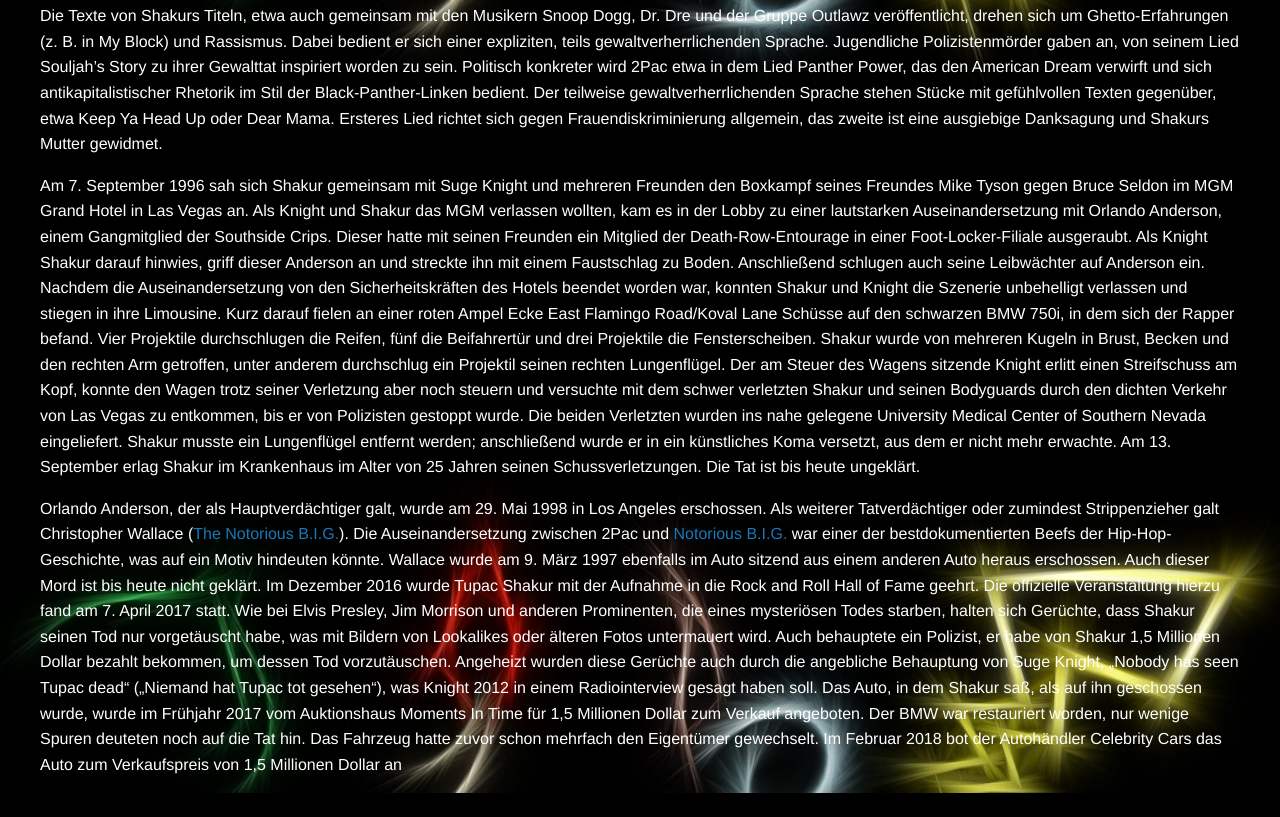
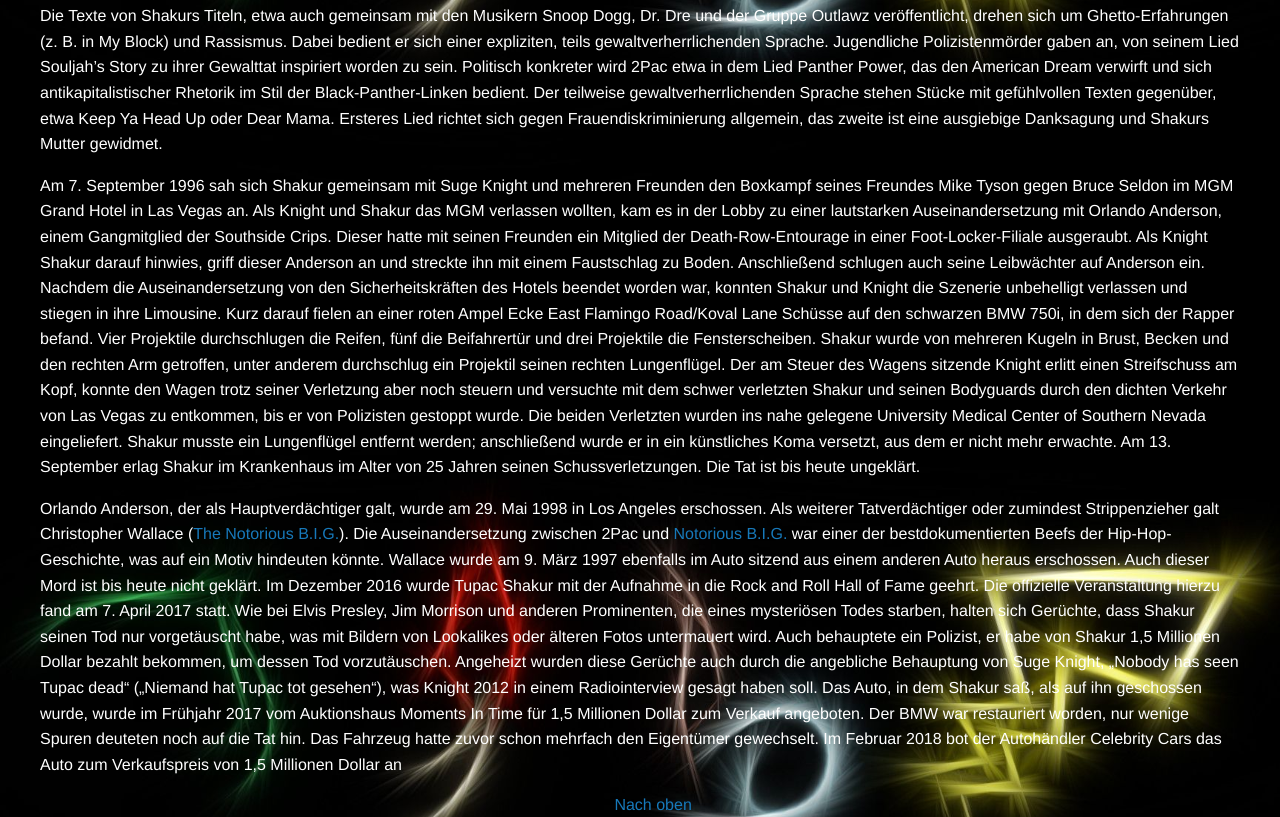
Before and after one commit to Nille21/Leistungsnachweis-IT-S-2101, a plain HTML site: page 2pac.html in a window 1280 px wide. Shown: the part 1311-2128 px from the top of the page. Before the commit the page ends 2104 px from the top, so only its background shows below. Drawn offline with Linux system fonts and the light colour scheme.

Commit message:
oben link

```diff
--- a/2pac.html
+++ b/2pac.html
@@ -49,6 +49,7 @@
 			Wie bei Elvis Presley, Jim Morrison und anderen Prominenten, die eines mysteriösen Todes starben, halten sich Gerüchte, dass Shakur seinen Tod nur vorgetäuscht habe, was mit Bildern von Lookalikes oder älteren Fotos untermauert wird. Auch behauptete ein Polizist, er habe von Shakur 1,5 Millionen Dollar bezahlt bekommen, um dessen Tod vorzutäuschen. Angeheizt wurden diese Gerüchte auch durch die angebliche Behauptung von Suge Knight, „Nobody has seen Tupac dead“ („Niemand hat Tupac tot gesehen“), was Knight 2012 in einem Radiointerview gesagt haben soll.
 			Das Auto, in dem Shakur saß, als auf ihn geschossen wurde, wurde im Frühjahr 2017 vom Auktionshaus Moments In Time für 1,5 Millionen Dollar zum Verkauf angeboten. Der BMW war restauriert worden, nur wenige Spuren deuteten noch auf die Tat hin. Das Fahrzeug hatte zuvor schon mehrfach den Eigentümer gewechselt. Im Februar 2018 bot der Autohändler Celebrity Cars das Auto zum Verkaufspreis von 1,5 Millionen Dollar an</p>
 			</div>
+			<a id="hoch" href="#">Nach oben</a>
 		</div>
 	</div>
   </body>
--- a/css/style.css
+++ b/css/style.css
@@ -330,6 +330,10 @@
 
 #m2pac {
   float: right;
+}
+
+#hoch {
+  margin-left: 48%;
 }
 
 /* Notorious B.I.G. */
```
Also changed, not shown: biggie.html (+1 -0 lines), dmx.html (+1 -0 lines), hiphop.html (+1 -0 lines), impressum.html (+1 -0 lines), newsletter.html (line endings or trailing spaces).
